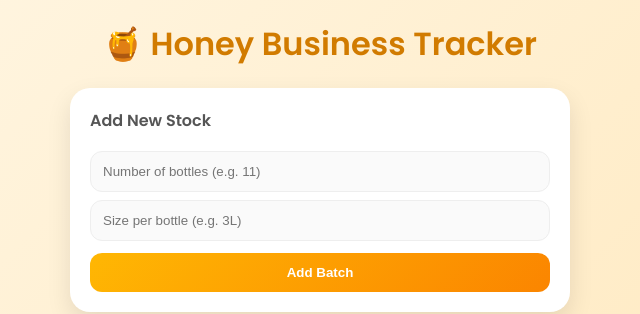
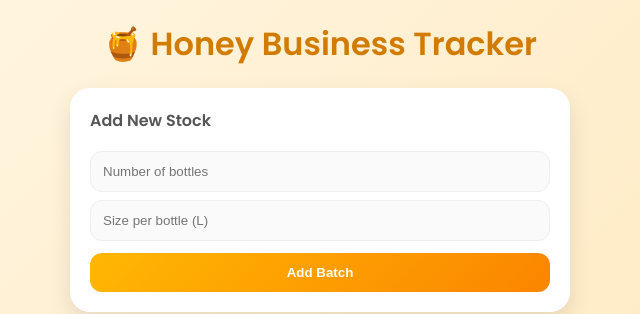
Before and after one commit to fay5090/Honey-data-management, a plain HTML site: page index.html in a window 1280 px wide. Shown: the top 314 px of the page, 320-960 px from the left. Drawn offline with Linux system fonts and the light colour scheme.

Commit message:
Update input placeholders for bottles and size

```diff
--- a/index.html
+++ b/index.html
@@ -5,7 +5,6 @@
   <title>Honey Tracker 🍯</title>
 
   <link rel="stylesheet" href="hi.css">
-
   <link href="https://fonts.googleapis.com/css2?family=Poppins:wght@300;400;600&display=swap" rel="stylesheet">
 </head>
 
@@ -17,8 +16,8 @@
   <!-- ADD BATCH -->
   <div class="card">
     <h2>Add New Stock</h2>
-    <input type="number" id="bottles" placeholder="Number of bottles (e.g. 11)">
-    <input type="number" id="size" placeholder="Size per bottle (e.g. 3L)">
+    <input type="number" id="bottles" placeholder="Number of bottles">
+    <input type="number" id="size" placeholder="Size per bottle (L)">
     <button onclick="addBatch()">Add Batch</button>
   </div>
 
```
